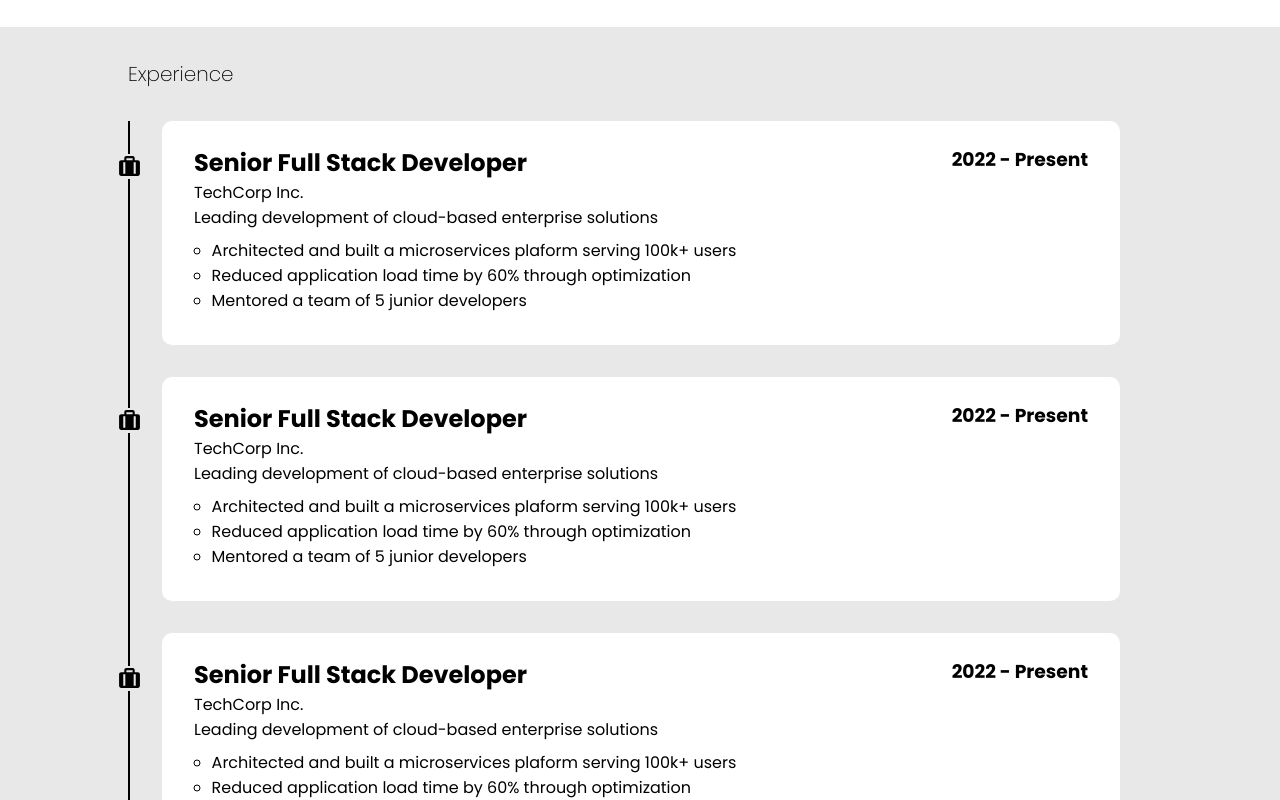
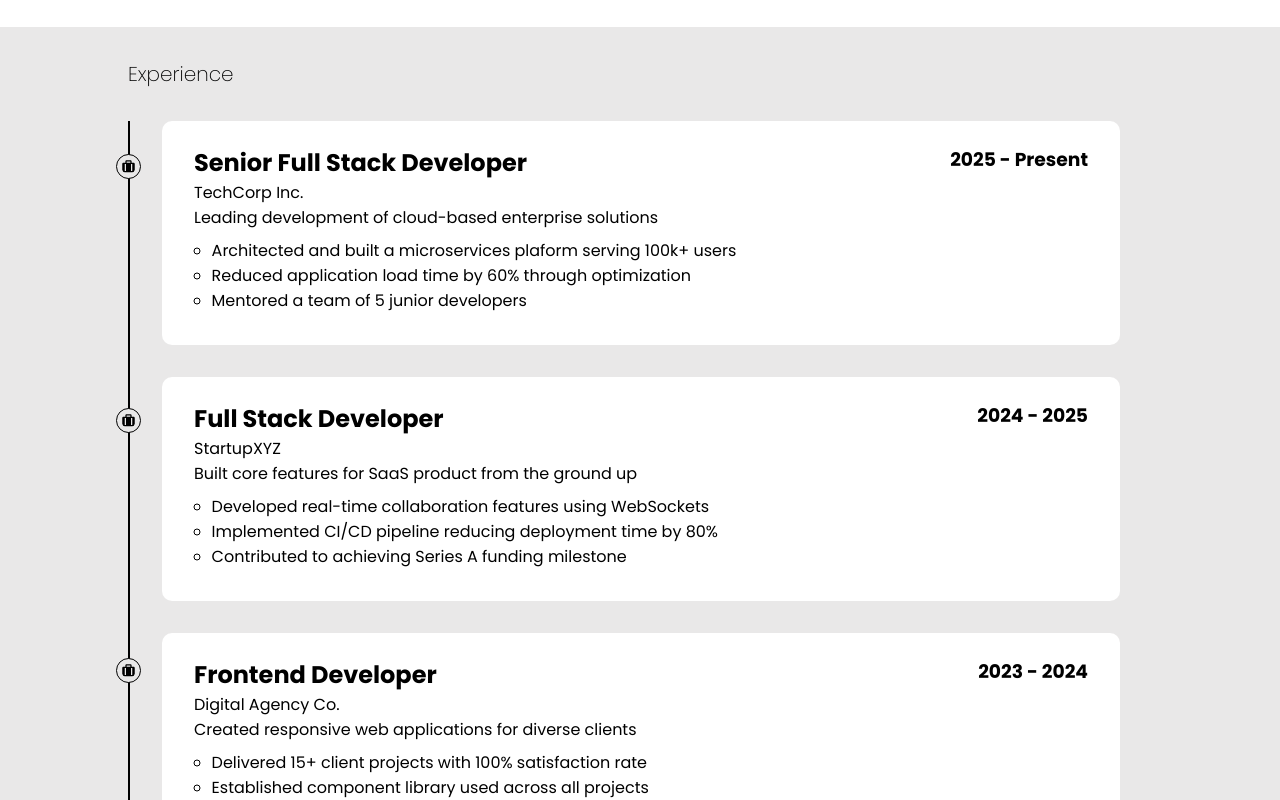
Before and after one commit to davy-odua/Resume., a React (Vite) app: page / in a window 1280 px wide. Shown: the part 880-1680 px from the top of the page. Built offline with nearby package versions, Linux system fonts and the light colour scheme.

Commit message:
added the  elemen csst

```diff
--- a/src/App.css
+++ b/src/App.css
@@ -17,14 +17,17 @@
 .brief-case{
     position: absolute;
     top: 4.5%;
-    left: -13px;
+    left: -14px;
     background: #e9e8e8;
     width: 25px;
     height: 25px;
+    border-radius: 16px;
+    border: 1px solid black;
+    padding: 4px;
 }
 .middle-case{
     top: 39%;
 }
 .bottom-case{
-    top: 74%;
+    top: 73%;
 }
--- a/src/App.jsx
+++ b/src/App.jsx
@@ -23,11 +23,11 @@ function App() {
         <div className="expe-title"><h1>Experience</h1></div>
         <div className="experience-line">
           <BiSolidBriefcaseAlt className="brief-case" />
-          <Experience />
+          <Experience roleTitle="Senior Full Stack Developer" company="TechCorp Inc." description="Leading development of cloud-based enterprise solutions" service1="Architected and built a microservices plaform serving 100k+ users" service2="Reduced application load time by 60% through optimization" service3="Mentored a team of 5 junior developers" year="2025 - Present" />
           <BiSolidBriefcaseAlt className="middle-case brief-case" />
-          <Experience />
+          <Experience roleTitle="Full Stack Developer" company="StartupXYZ" description="Built core features for SaaS product from the ground up" service1="Developed real-time collaboration features using WebSockets" service2="Implemented CI/CD pipeline reducing deployment time by 80%" service3="Contributed to achieving Series A funding milestone" year="2024 - 2025" />
           <BiSolidBriefcaseAlt className="bottom-case brief-case" />
-          <Experience />
+          <Experience roleTitle="Frontend Developer" company="Digital Agency Co." description="Created responsive web applications for diverse clients" service1="Delivered 15+ client projects with 100% satisfaction rate" service2="Established component library used across all projects" service3="Led redesign of company website increasing traffic by 40%" year="2023 - 2024" />
         </div>
       </div>
     </div>
--- a/src/components/Experience.jsx
+++ b/src/components/Experience.jsx
@@ -1,19 +1,19 @@
-const Experience = () => {
+const Experience = ({roleTitle, company, description, service1, service2, service3, year }) => {
   return (
     <>
     <div className="experience">
         <div className="role">
-            <h2>Senior Full Stack Developer</h2>
+            <h2>{roleTitle}</h2>
             <p>
-            TechCorp Inc.
+            {company} <br />
+            {description}
             </p>
-            Leading development of cloud-based enterprise solutions
             <ul>
-                <li>Architected and built a microservices plaform serving 100k+ users</li>
-                <li>Reduced application load time by 60% through optimization</li>
-                <li>Mentored a team of 5 junior developers</li>
+                <li>{service1}</li>
+                <li>{service2}</li>
+                <li>{service3}</li>
             </ul>
-            <div className="experience-time"><h3>2022 - Present</h3></div>
+            <div className="experience-time"><h3>{year}</h3></div>
         </div>
     </div>
     </>
```
